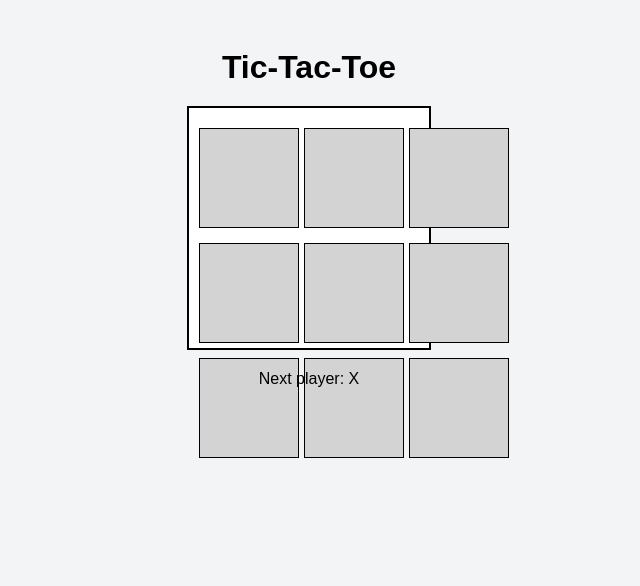
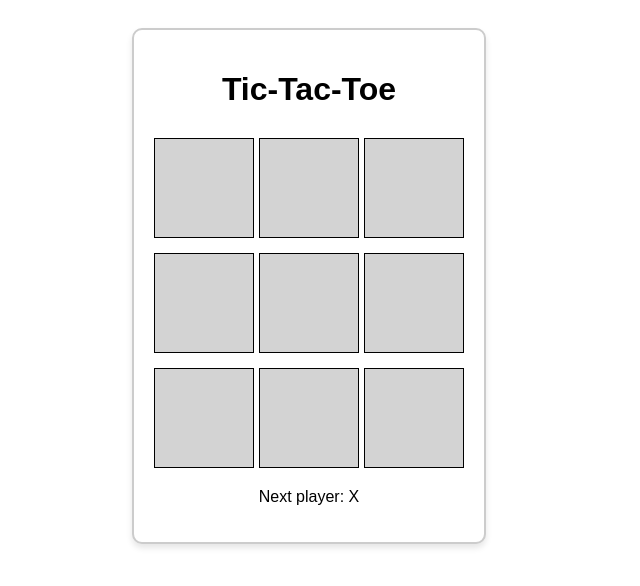
Before and after one commit to CottonEyeBro/kc_tic_tac-toe, a React (Create React App) app in the folder tic-tac-toe/: page / in a window 1280 px wide. Shown: the top 586 px of the page, without its empty margins (331-971 px from the left). Built offline with nearby package versions, Linux system fonts and the light colour scheme.

Commit message:
update css file to fit board box around playable grid

```diff
--- a/tic-tac-toe/src/index.css
+++ b/tic-tac-toe/src/index.css
@@ -1,40 +1,45 @@
 body {
-  background-color: #f3f4f6; /* Light gray background */
   font-family: Arial, sans-serif;
   text-align: center;
 }
 
-.game-container {
-  display: flex;
-  flex-direction: column;
-  align-items: center;
-  justify-content: center;
-  height: 100vh;
+.game {
+  display: inline-block;
+  margin-top: 20px;
+  padding: 20px; /* Adding padding inside the container */
+  background-color: #fff; /* Ensure the background color is white for the box */
+  border-radius: 10px; /* Optional: Adds rounded corners */
+  border: 2px solid #ccc; /* Optional: Border to define the box */
+  box-shadow: 0 4px 6px rgba(0, 0, 0, 0.1); /* Optional: Adds a shadow around the box */
+}
+
+.title {
+  font-size: 2rem;
+  margin-bottom: 20px;
 }
 
 .board {
   display: grid;
-  grid-template-columns: repeat(3, 1fr);
-  gap: 10px;
-  width: 220px;
-  height: 220px;
-  border: 2px solid black;
-  padding: 10px;
-  background-color: white;
+  grid-template-columns: repeat(3, 100px);
+  grid-gap: 5px;
+  margin-bottom: 20px;
 }
 
 .cell {
-  width: 60px;
-  height: 60px;
+  width: 100px;
+  height: 100px;
+  font-size: 2rem;
+  background-color: lightgray;
   border: 1px solid black;
-  font-size: 24px;
+  cursor: pointer;
   display: flex;
   align-items: center;
   justify-content: center;
-  cursor: pointer;
-  background-color: white;
 }
 
-.cell:hover {
-  background-color: #ddd;
+button {
+  padding: 10px 20px;
+  font-size: 1rem;
+  margin-top: 10px;
+  cursor: pointer;
 }
```
